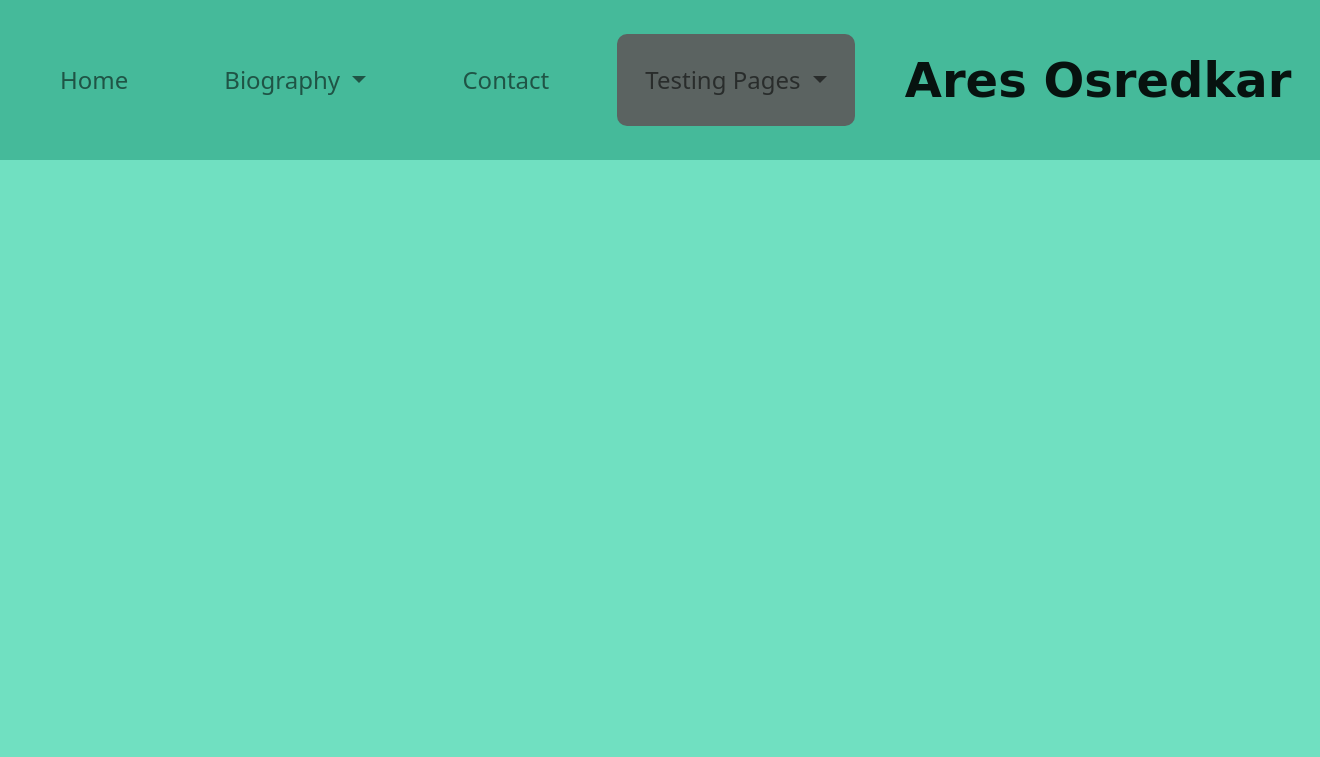
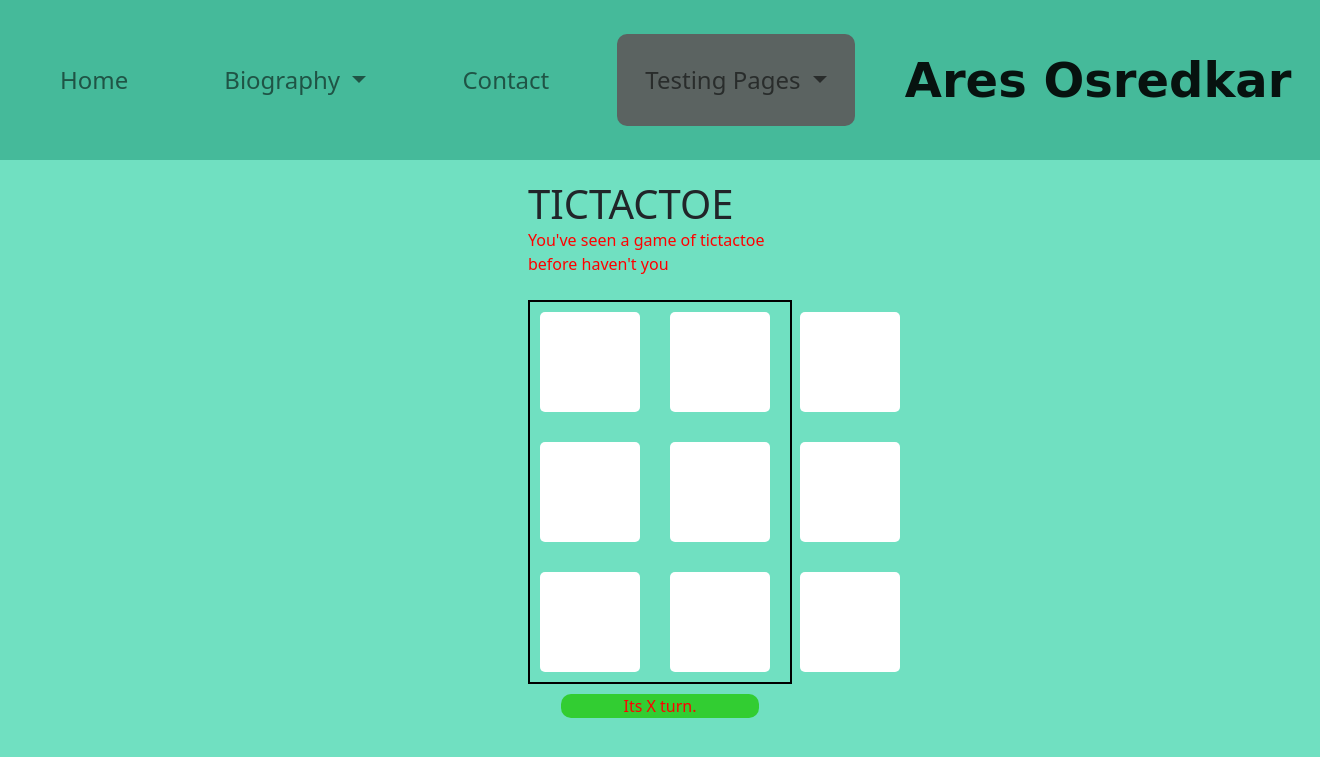
Before and after one commit to AresOsredkar/PortfolioAresOsredkar, a PHP site: page /TicTacToe.html in a window 1320 px wide. Shown: the top 757 px of the page. Run offline with PHP 8.4, Linux system fonts and the light colour scheme.

Commit message:
working tictactoe incuded

```diff
--- a/Portfolio/TicTacToe.html
+++ b/Portfolio/TicTacToe.html
@@ -49,12 +49,14 @@
     </nav>
 
     <div id="tictactoe" active="false">
-        <div id="instructions"></div><br>
+        <h1 id="title">TICTACTOE</h1>
+        <div id="instructions">You've seen a game of tictactoe before haven't you</div><br>
         <div id="board">
-            <div id="TL" class="tile"></div><div id="TM" class="tile"></div><div id="TR" class="tile"></div>
-            <div id="ML" class="tile"></div><div id="MM" class="tile"></div><div id="MR" class="tile"></div>
-            <div id="BL" class="tile"></div><div id="BM" class="tile"></div><div id="BR" class="tile"></div>
+            <div id="TL" class="tile clickable"></div><div id="TM" class="tile clickable"></div><div id="TR" class="tile clickable"></div>
+            <div id="ML" class="tile clickable"></div><div id="MM" class="tile clickable"></div><div id="MR" class="tile clickable"></div>
+            <div id="BL" class="tile clickable"></div><div id="BM" class="tile clickable"></div><div id="BR" class="tile clickable"></div>
         </div>
+        <div id="turn">Its X turn.</div>
     </div>
 </div>
 </body>
--- a/Portfolio/css/tictactoe.css
+++ b/Portfolio/css/tictactoe.css
@@ -1,34 +1,122 @@
+#tictactoe{
+    width:50%;
+    margin:20px auto;
+}
+h1{
+    width:40%;
+    margin:0 auto;
+}
+
 #instructions{
     color:red;
+    width:40%;
+    margin:0 auto;
 }
+#turn{
+    color:red;
+    background-color: limegreen;
+    border-radius:10px;
+    width:30%;
+    text-align: center;
+    margin:10px auto;
+}
+#board{
+    width:40%;
+    margin:0 auto;
+    display:grid;
+    row-gap: 10px;
+    column-gap: 10px;
+    grid-template-columns: 120px 120px 120px;
+    grid-template-rows: 120px 120px 120px;
+    grid-template-areas:
+    "TL TM TR"
+    "ML MM MR"
+    "BL BM BR";
+    justify-items:center;
+    border:black 2px solid;
+    align-items:center;;
+}
+
 .tile{
+    width:100px;
+    height:100px;
     background-color:white;
     border-radius:5px;
+    user-select:none;
+    text-align: center;
+    align-items: center;
+    font-size:3em;
 }
-/*#TL{
+.tile:hover{
+    background-color:beige;
+    box-shadow:2px 2px 5px #000 ;
+    cursor:pointer;
+}
+.tile:active{
+    background-color:darkgray;
+    box-shadow:3px 3px 5px #fff ;
+}
 
+.choosenX{
+    background-color:indianred;
+    color:lime;
+}
+.choosenX:hover{
+    background-color:indianred;
+    color:lime;
+    box-shadow:0px 0px 0px #000 ;
+    cursor:auto;
+}
+.choosenO{
+    background-color:darkolivegreen;
+    color:darkred;
+}
+.choosenO:hover{
+    background-color:darkolivegreen;
+    color:darkred;
+    box-shadow:0px 0px 0px #000 ;
+    cursor:auto;
+}
+
+.victoryFont{
+    font-size:1.5em;
+    color:RED;
+    font-weight:bolder;
+    transition:all 1s;
+}
+.victoryTile{
+    background-color:gold;
+    color:black;
+}
+.victoryTile:hover{
+    background-color:gold;
+    color:black;
+}
+
+#TL{
+    grid-area: TL;
 }
 #TM{
-
+    grid-area: TM;
 }
 #TR{
-
+    grid-area: TR;
 }
 #ML{
-
+    grid-area: ML;
 }
 #MM{
-
+    grid-area: MM;
 }
 #MR{
-
+    grid-area: MR;
 }
 #BL{
-
+    grid-area: BL;
 }
 #BM{
-
+    grid-area: BM;
 }
 #BR{
-
-}*/
+    grid-area: BR;
+}
--- a/Portfolio/script/tictactoe.js
+++ b/Portfolio/script/tictactoe.js
@@ -1,5 +1,90 @@
 $(document).ready(function(){
+    var choice = "X";
+    var win = { item1: "none",item2: "none",item3:"none",win: false,tie:false}
+    $(".tile").on("click",function(){
+        $(this).off("click");
+        $(this).text(choice);
+        $(this).removeClass("clickable");
+        $(this).addClass("choosen" + choice);
+        if(choice == "X"){
+            choice = "O";
+        }
+        else{
+            choice = "X";
+        }
+        $("#turn").text("Its " + choice + " turn.");
+        win = checkWin(win);
+        if(win.tie){
+            $("#turn").text("ITS A TIE");
+            $("#turn").addClass("victoryFont");
+            $(".tile").off("click");
+        }
+        else if(win.win){
+            $("#turn").text("THE VICTOR IS: " + $(win.item1).text());
+            $("#turn").addClass("victoryFont");
+            $(win.item1).addClass("victoryTile");
+            $(win.item2).addClass("victoryTile");
+            $(win.item3).addClass("victoryTile");
+            $(".tile").off("click");
+        }
+    });
 
+    function checkWin(win){
+        var TL = $("#TL").text(),   TM = $("#TM").text(),   TR = $("#TR").text(),
+            ML = $("#ML").text(),   MM = $("#MM").text(),   MR = $("#MR").text(),
+            BL = $("#BL").text(),   BM = $("#BM").text(),   BR = $("#BR").text();
 
-
+        if((TL == "X" && TM == "X" && TR == "X") || (TL == "O" && TM == "O" && TR == "O")){
+            win.item1 = "#TL";
+            win.item2 = "#TM";
+            win.item3 = "#TR";
+            win.win = true;
+        }
+        else if((TL == "X" && ML == "X" && BL == "X") || (TL == "O" && ML == "O" && BL == "O")){
+            win.item1 = "#TL";
+            win.item2 = "#ML";
+            win.item3 = "#BL";
+            win.win = true;
+        }
+        else if((TL == "X" && MM == "X" && BR == "X") || (TL == "O" && MM == "O" && BR == "O")){
+            win.item1 = "#TL";
+            win.item2 = "#MM";
+            win.item3 = "#BR";
+            win.win = true;
+        }
+        else if((ML == "X" && MM == "X" && MR == "X") || (ML == "O" && MM == "O" && MR == "O")){
+            win.item1 = "#ML";
+            win.item2 = "#MM";
+            win.item3 = "#MR";
+            win.win = true;
+        }
+        else if((BL == "X" && BM == "X" && BR == "X") || (BL == "O" && BM == "O" && BR == "O")){
+            win.item1 = "#BL";
+            win.item2 = "#BM";
+            win.item3 = "#BR";
+            win.win = true;
+        }
+        else if((BL == "X" && MM == "X" && TR == "X") || (BL == "O" && MM == "O" && TR == "O")){
+            win.item1 = "#BL";
+            win.item2 = "#MM";
+            win.item3 = "#TR";
+            win.win = true;
+        }
+        else if((TM == "X" && MM == "X" && BM == "X") || (TM == "O" && MM == "O" && BM == "O")){
+            win.item1 = "#TM";
+            win.item2 = "#MM";
+            win.item3 = "#BM";
+            win.win = true;
+        }
+        else if((TR == "X" && MR == "X" && BR == "X") || (TR == "O" && MR == "O" && BR == "O")){
+            win.item1 = "#TR";
+            win.item2 = "#MR";
+            win.item3 = "#BR";
+            win.win = true;
+        }
+        else if(TR!=""&&TM!=""&&TR!=""&&ML!=""&&MM!=""&&MR!=""&&BL!=""&&BM!=""&&BR!=""){
+            win.tie = true;
+        }
+        return win;
+    }
 });
```
